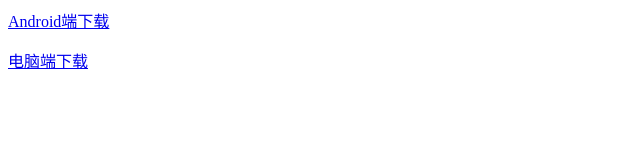
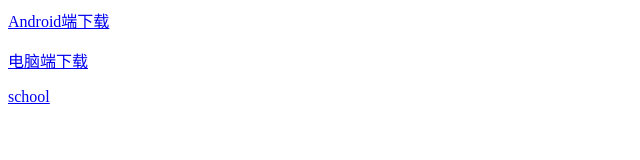
Before and after one commit to 593339720/593339720.github.com, a plain HTML site: page index.html in a window 1280 px wide. Shown: the full height of the page, 0-640 px from the left. Drawn offline with Linux system fonts and the light colour scheme.

Commit message:
Signed-off-by: 593339720 <593339720@qq.com>

```diff
--- a/index.html
+++ b/index.html
@@ -1,2 +1,3 @@
 <p><a href="AttendanceQuery.apk">Android端下载</a></p>
 <p><a href="InfoPlatform.zip">电脑端下载</a></p>
+<p><a href="school/school.html">school</a></p>
```
